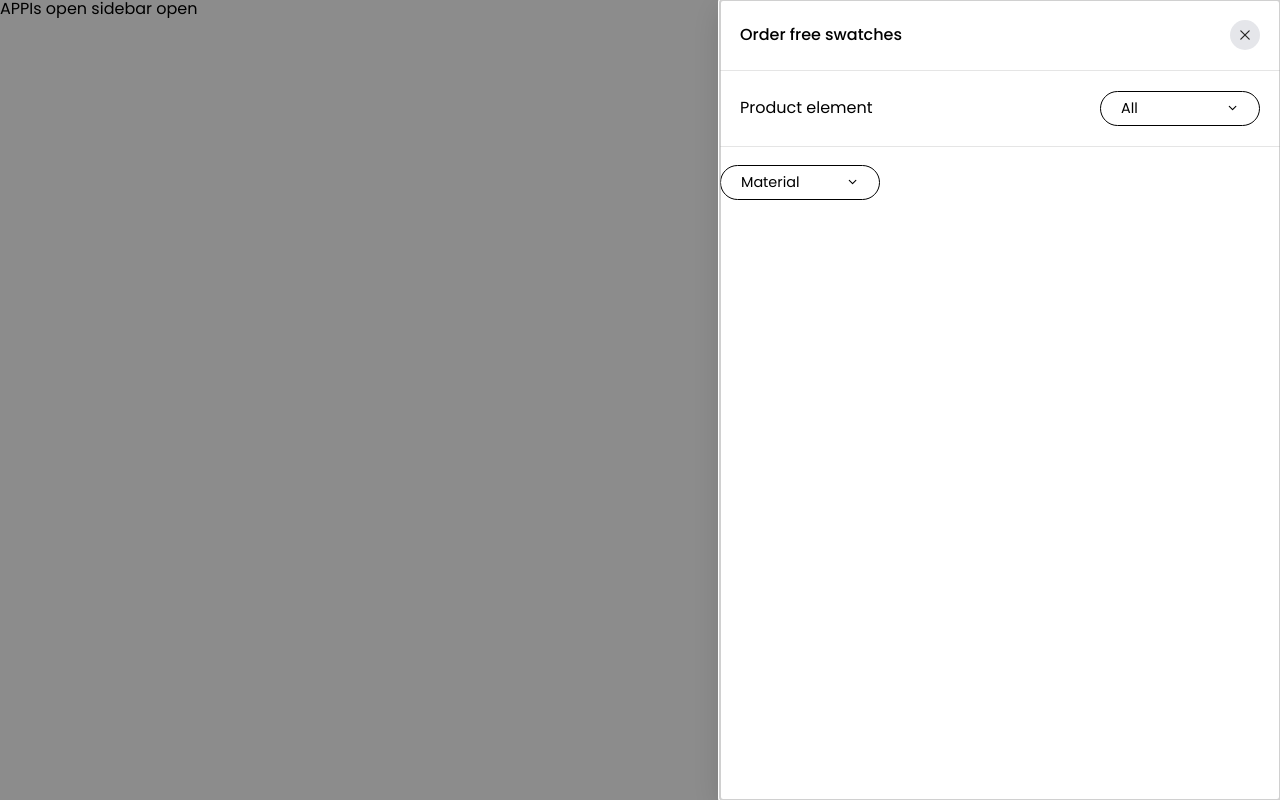
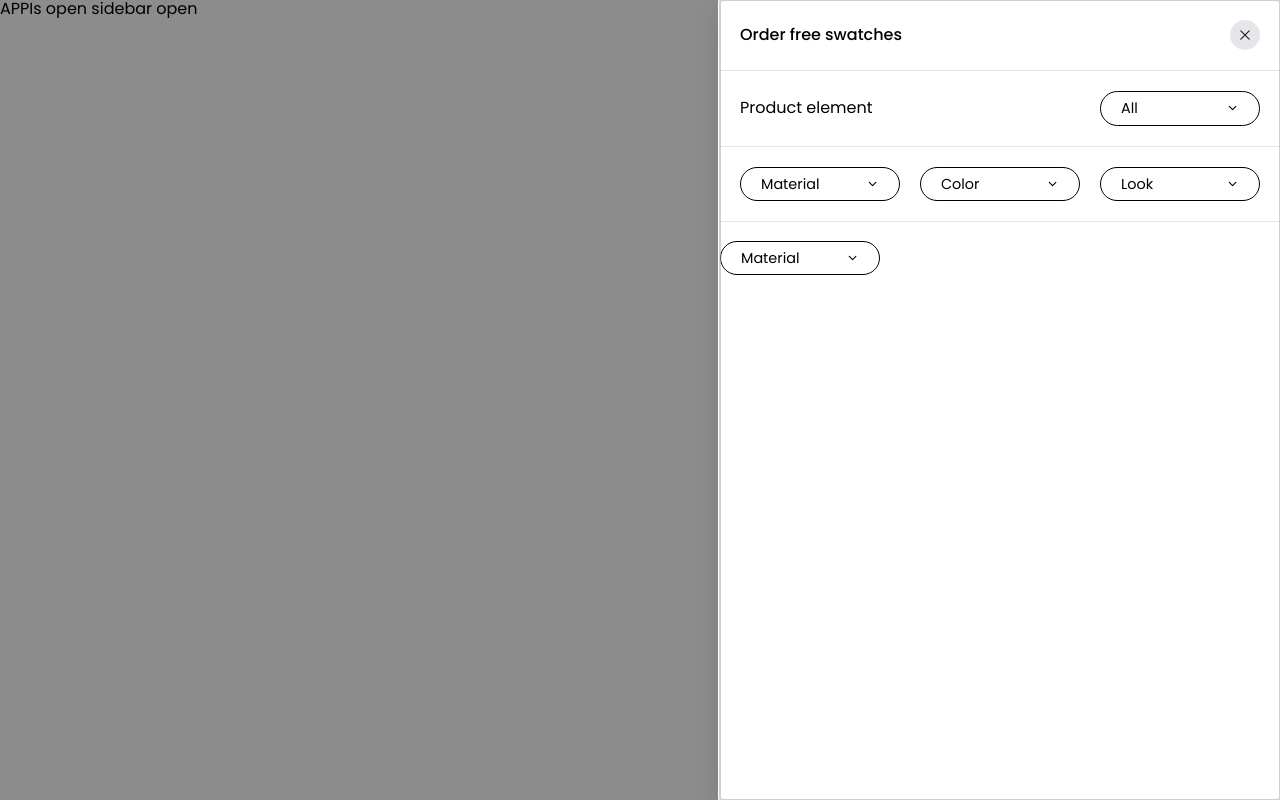
Before and after one commit to Elementals-technical/hasting-swatchcart-module, a React (Vite) app: page / in a window 1280 px wide. Built offline with nearby package versions, Linux system fonts and the light colour scheme.

Commit message:
feature(Fitler): add markup

```diff
--- /dev/null
+++ b/src/features/swatches/ui/Filters/index.tsx
@@ -0,0 +1,45 @@
+import { MOCK_SELECT_DATA } from '../../../../shared/constants/select';
+import { MultiSelect } from '../../../../shared/ui/MultiSelect/MultiSelect';
+
+export const Filters = () => {
+  const handleFilterChange = (filterName: string, value: string[]) => {
+    console.log('handleFilterChange', { filterName, value });
+  };
+  return (
+    <div className='flex justify-between items-center gap-2 p-[var(--padding)] border-b border-solid border-[var(--border)]'>
+      <MultiSelect
+        options={MOCK_SELECT_DATA}
+        // values={filters.Finish}
+        values={[]}
+        onValueChange={(values) => handleFilterChange('Material', values)}
+        placeholder='Material'
+        // getTooltipByMaterialAndSection={getTooltipByMaterialAndSection}
+        // sectionName={sectionName}
+        className='max-w-[100px] sm:max-w-[auto] sm:min-w-[160px]'
+        dropdownWidth='w-80'
+      />
+      <MultiSelect
+        options={MOCK_SELECT_DATA}
+        // values={filters.Finish}
+        values={[]}
+        onValueChange={(values) => handleFilterChange('Color', values)}
+        placeholder='Color'
+        // getTooltipByMaterialAndSection={getTooltipByMaterialAndSection}
+        // sectionName={sectionName}
+        className='max-w-[100px] sm:max-w-[auto] sm:min-w-[160px]'
+        dropdownWidth='w-80'
+      />
+      <MultiSelect
+        options={MOCK_SELECT_DATA}
+        // values={filters.Finish}
+        values={[]}
+        onValueChange={(values) => handleFilterChange('Look', values)}
+        placeholder='Look'
+        // getTooltipByMaterialAndSection={getTooltipByMaterialAndSection}
+        // sectionName={sectionName}
+        className='max-w-[100px] sm:max-w-[auto] sm:min-w-[160px]'
+        dropdownWidth='w-80'
+      />
+    </div>
+  );
+};
--- a/src/features/swatches/ui/Swatches.tsx
+++ b/src/features/swatches/ui/Swatches.tsx
@@ -1,7 +1,8 @@
 import { MOCK_SELECT_DATA } from '../../../shared/constants/select';
 import CustomSidebar from '../../../shared/ui/CustomSidebar/CustomSidebar';
 import { MultiSelect } from '../../../shared/ui/MultiSelect/MultiSelect';
-import { ProductElement } from './ProductElement/ProductElement';
+import { Filters } from './Filters';
+import { ProductElement } from './ProductElement';
 
 interface ISwatchesProps {
   isOpen: boolean;
@@ -26,6 +27,7 @@ export const Swatches = ({
     <CustomSidebar isOpen={isOpen} setIsOpen={onToggleSidebar}>
       <div>
         <ProductElement />
+        <Filters />
 
         <br />
         <MultiSelect
```
Also changed, not shown: src/features/swatches/ui/ProductElement/index.tsx (renamed from src/features/swatches/ui/ProductElement/ProductElement.tsx).
